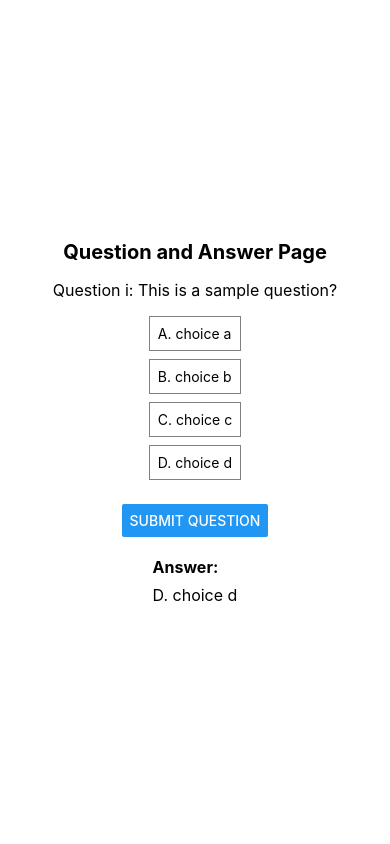
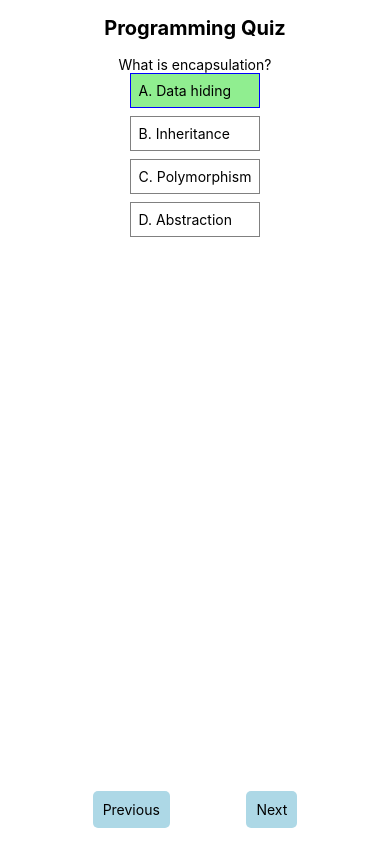
Before and after one commit to izalu99/cprg303-project, a React Native app in the folder Coddingo/: screen / in a window 390 px wide. Built offline with nearby package versions, Linux system fonts and the light colour scheme.

Commit message:
added nav buttons, highlighting of choices

```diff
--- /dev/null
+++ b/Coddingo/App.jsx
@@ -0,0 +1,18 @@
+
+
+import React from 'react';
+import { View } from 'react-native';
+import QuizComponent from  './quiz/quiz-component'; // Adjust the path accordingly
+import questions from './quiz/questions.json'; // Adjust the path accordingly
+const App = () => {
+  // Replace this with your actual JSON data
+  const ques = questions;
+
+  return (
+    <View style={{ flex: 1 }}>
+      <QuizComponent questions={ques} />
+    </View>
+  );
+};
+
+export default App;
--- a/Coddingo/QAPage.js
+++ /dev/null
@@ -1,98 +0,0 @@
-/**
- * Sample React Native App
- * https://github.com/facebook/react-native
- *
- * @format
- */
-
-import React, { useState } from 'react';
-import { View, Text, TouchableOpacity, Button, StyleSheet } from 'react-native';
-
-const QAPage = () => {
-  const [question, setQuestion] = useState('Question i: This is a sample question?');
-  const [choices, setChoices] = useState(['A. choice a', 'B. choice b', 'C. choice c', 'D. choice d']);
-  const [selectedChoice, setSelectedChoice] = useState('');
-  const [answer, setAnswer] = useState('');
-  const correctAnswer = 'D. choice d';
-
-  const handleQuestionSubmit = () => {
-    // Add your logic here to check the correct answer
-    // For now, let's just display the selected choice as the answer
-    setAnswer(`Question: ${question}\nSelected Choice: ${selectedChoice}`);
-  };
-
-  return (
-    <View style={styles.container}>
-      <Text style={styles.header}>Question and Answer Page</Text>
-
-      <Text style={styles.questionText}>{question}</Text>
-
-      <View style={styles.choicesContainer}>
-        {choices.map((choice, index) => (
-          <TouchableOpacity
-            key={index}
-            style={[
-              styles.choice,
-              { backgroundColor: selectedChoice === choice ? 'lightblue' : 'white' },
-            ]}
-            onPress={() => setSelectedChoice(choice)}
-          >
-            <Text>{choice}</Text>
-          </TouchableOpacity>
-        ))}
-      </View>
-
-      <Button title="Submit Question" onPress={handleQuestionSubmit} />
-
-      {answer !== correctAnswer && (
-        <View style={styles.answerContainer}>
-          <Text style={styles.answerHeader}>Answer:</Text>
-          <Text style={styles.answer}>{correctAnswer}</Text>
-        </View>
-      )}
-    </View>
-  );
-};
-
-const styles = StyleSheet.create({
-  container: {
-    flex: 1,
-    justifyContent: 'center',
-    alignItems: 'center',
-    padding: 16,
-  },
-  header: {
-    fontSize: 20,
-    fontWeight: 'bold',
-    marginBottom: 16,
-  },
-  questionText: {
-    fontSize: 16,
-    marginBottom: 16,
-  },
-  choicesContainer: {
-    marginBottom: 16,
-  },
-  choice: {
-    fontSize: 16,
-    padding: 8,
-    borderWidth: 1,
-    borderColor: 'gray',
-    marginBottom: 8,
-    borderRadius: 0.25,
-
-  },
-  answerContainer: {
-    marginTop: 20,
-  },
-  answerHeader: {
-    fontSize: 16,
-    fontWeight: 'bold',
-    marginBottom: 8,
-  },
-  answer: {
-    fontSize: 16,
-  },
-});
-
-export default QAPage;
--- a/Coddingo/index.js
+++ b/Coddingo/index.js
@@ -3,7 +3,7 @@
  */
 
 import {AppRegistry} from 'react-native';
-import App from './QAPage';
+import App from './App';
 import {name as appName} from './app.json';
 
 AppRegistry.registerComponent(appName, () => App);
--- a/Coddingo/questions.json
+++ b/Coddingo/quiz/questions.json
@@ -1,5 +1,4 @@
-{
-    "questions": [
+[
         {
             "id": 1,
             "category": "Object Oriented Programming",
@@ -225,4 +224,3 @@
             "correctAnswer": "A. Bubble Sort"
         }
     ]
-}
--- /dev/null
+++ b/Coddingo/quiz/quiz-component.jsx
@@ -0,0 +1,154 @@
+
+
+import React, { useState } from 'react';
+import {
+  View,
+  Text,
+  TouchableOpacity,
+  FlatList,
+  StyleSheet } from 'react-native';
+
+function QuizComponent({ questions }){
+
+    // let's log the questions to the console to check if they are passed correctly
+    console.log('Questions:',questions);
+
+    // state variable to keep track of the current question index
+    const [currentQuestionIndex, setCurrentQuestionIndex] = useState(0);
+
+    // state variables for userSelectedChoice and prevQuestion
+    const [userSelectedChoice, setUserSelectedChoice] = useState(null);
+    const [prevQuestionIndex, setPrevQuestionIndex] = useState(null);
+
+
+    // event handler for the Next button
+    const handleNextPress = () => {
+        if (currentQuestionIndex < questions.length - 1) {
+        // Move to the next question, if there are more
+        setPrevQuestionIndex(currentQuestionIndex); // save the current question index as the previous index
+        setCurrentQuestionIndex((prevIndex) => prevIndex + 1); // get the next question index
+        } else {
+        // Handle end of the quiz
+        alert('End of the quiz!');
+        }
+    };
+
+    // event handler for the Previous button
+    const handlePrevPress = () => {
+        if (prevQuestionIndex !== null) {
+        // Move to the previous question, if there are any
+        // set the current question index to the previous one
+        setCurrentQuestionIndex(prevQuestionIndex);
+        // reset the previous question index to null
+        setPrevQuestionIndex(null);
+        }
+    };
+
+    // render function for each choice
+    const renderChoice = ({ item }) => {
+      // make booleans to identify if the choice is correct
+      // and selected by the user (if incorrect there should be an alert)
+      const isCorrect = item === questions[currentQuestionIndex].correctAnswer;
+      const isSelected = item == questions[currentQuestionIndex].correctAnswer;
+      // define the styles based on the booleans
+      const choiceStyle = {
+        ...styles.choice,
+        borderColor: isSelected ? 'blue' : 'gray',
+        backgroundColor: isCorrect ? 'lightgreen' : 'white',
+      };
+      return (
+        <TouchableOpacity
+        style={choiceStyle}
+        onPress={() => handleChoicePress(item)}>
+
+        <Text>{item}</Text>
+        </TouchableOpacity>
+      )
+    };
+
+    // event handler for when a choice is pressed
+    const handleChoicePress = (choice) => {
+        // Log the choice to the console for debugging purposes
+        console.log('Selected Choice:', choice);
+        console.log('Correct Answer:', questions[currentQuestionIndex].correctAnswer);
+
+        // Save the choice in the state variable
+        setUserSelectedChoice(choice);
+
+        // Check if the answer is correct
+        if (choice === questions[currentQuestionIndex].correctAnswer) {
+        alert('Correct!');
+        } else {
+        alert('Incorrect!');
+        }
+    };
+
+    return (
+        <View style={styles.container}>
+          <Text style={styles.header}>Programming Quiz</Text>
+
+          {/* Display question text */}
+          <Text>{questions[currentQuestionIndex].question}</Text>
+
+          {/* Display choices */}
+          <FlatList
+            data={questions[currentQuestionIndex].choices}
+            renderItem={renderChoice}
+            keyExtractor={(item) => item}
+          />
+
+          {/* Previous button to move to the previous question*/}
+          <View style={styles.navButtonsContainer}>
+            <TouchableOpacity
+            style={styles.navButton}
+            onPress={handlePrevPress}>
+              <Text>Previous</Text>
+            </TouchableOpacity>
+
+            {/* Next button to move to the next question*/}
+            <TouchableOpacity
+            style={styles.navButton}
+            onPress={handleNextPress}>
+                <Text>Next</Text>
+            </TouchableOpacity>
+          </View>
+        </View>
+    );
+};
+
+const styles = StyleSheet.create({
+  container: {
+    flex: 1,
+    justifyContent: 'center',
+    alignItems: 'center',
+    padding: 16,
+  },
+  header: {
+    fontSize: 20,
+    fontWeight: 'bold',
+    marginBottom: 16,
+  },
+  choice: {
+    fontSize: 16,
+    padding: 8,
+    borderWidth: 1,
+    borderColor: 'gray',
+    marginBottom: 8,
+  },
+  navButtonsContainer:{
+    flexDirection: 'row',
+    justifyContent: 'space-evenly',
+    marginTop: 3,
+    width: '100%',
+    borderColor: 'gray',
+  },
+  navButton: {
+    marginTop: 3,
+    padding: 10,
+    backgroundColor: 'lightblue',
+    borderRadius: 5,
+  },
+});
+
+
+export default QuizComponent;
```
